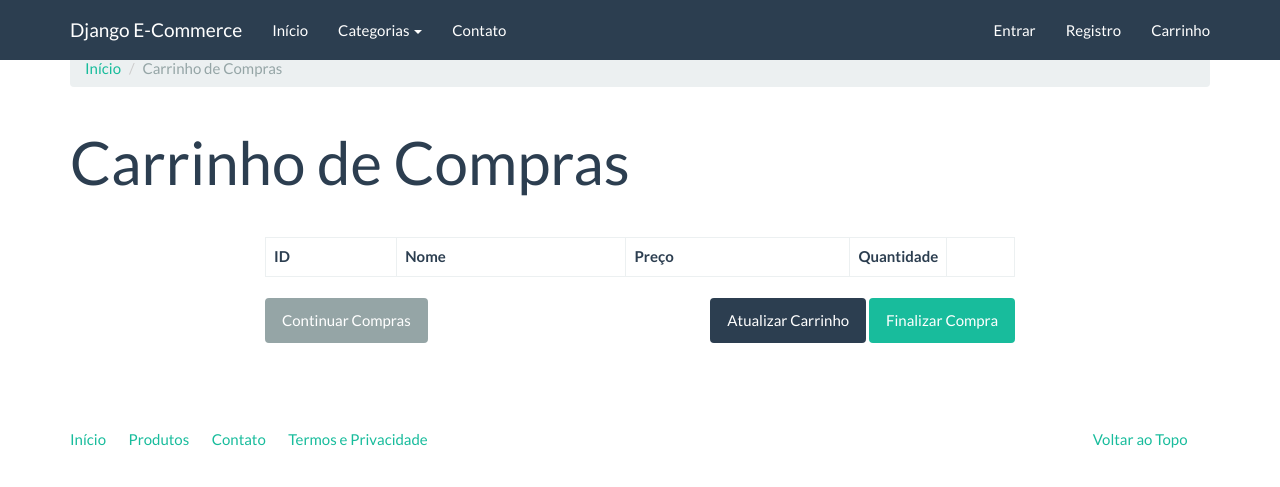
After one commit to gabsbelini/djangoecommerce, a Django app: a page that uses djangoecommerce/core/templates/base.html in a window 1280 px wide. The commit adds this page. Shown: the top 487 px of the page. Run offline with Django 4.2, Linux system fonts and the light colour scheme; data comes from the database, SQL or seed files in the repository; both versions use the stored data as it was after the commit; lists and menus that the app fills with data are empty; some libraries are stand-ins or nearby versions.

Commit message:
aula 59 done

```diff
--- /dev/null
+++ b/djangoecommerce/checkout/templates/checkout/cart.html
@@ -0,0 +1,68 @@
+{% extends 'base.html' %}
+{% load widget_tweaks %}
+
+{% block title %}Carrinho de Compras{% endblock %}
+
+
+{% block container %}
+<ol class="breadcrumb">
+  <li><a href="{% url 'index' %}">Início</a></li>
+  <li class="active">Carrinho de Compras</li>
+</ol>
+<div class="page-header">
+<h1>Carrinho de Compras</h1>
+</div>
+<div class="row">
+    <div class="col-md-8 col-md-offset-2">
+        <form class="" action="" method="post">
+          {% csrf_token %}
+          {{ formset.management_form }}
+            <table class="table table-bordered">
+                <thead>
+                    <th>
+                        ID
+                    </th>
+                    <th>
+                        Nome
+                    </th>
+      <th>
+                        Preço
+                    </th>
+                    <th style="width: 10%;">
+                        Quantidade
+                    </th>
+      <th>
+
+      </th>
+                </thead>
+                <tbody>
+                  {% for form in formset %}
+      <tr>
+                        <td>
+                            {{ form.instance.product.pk }}
+                        </td>
+                        <td>
+                          {{ form.instance.product }}
+                        </td>
+                        <td>
+                            R$ {{ form.instance.price|floatformat:"2" }}
+                        </td>
+                        <td>
+                                  {% render_field form.quantity class='form-control' %}
+                        </td>
+        <td class="text-center">
+          <button value="on" type="button" name="{{ form.DELETE.html_name }}" class=btn btn-danger btn-sm>remover</button>
+
+        </td>
+                    </tr>            {% endfor %}
+                </tbody>
+            </table>
+            <p class="text-right">
+    <a href="{% url 'catalog:product_list' %}" class="pull-left btn btn-default">Continuar Compras</a>
+    <button type="submit" class="btn btn-primary" name="button">Atualizar Carrinho</button></li>
+    <a href="#" class="btn btn-success">Finalizar Compra</a>
+            </p>
+        </form>
+    </div>
+</div>
+{% endblock %}
--- a/djangoecommerce/checkout/urls.py
+++ b/djangoecommerce/checkout/urls.py
@@ -6,5 +6,6 @@ urlpatterns = [
     url(
         r'^carrinho/adicionar/(?P<slug>[\w_-]+)/$', views.create_cartitem,
         name='create_cartitem'
-        )
+        ),
+    url(r'^carrinho/$', views.cart_item, name='cart_item')
 ]
--- a/djangoecommerce/checkout/views.py
+++ b/djangoecommerce/checkout/views.py
@@ -1,6 +1,8 @@
 from django.shortcuts import get_object_or_404
-from django.views.generic import RedirectView
+from django.views.generic import RedirectView, TemplateView
+from django.forms import modelformset_factory
 from django.contrib import messages
+from django.core.urlresolvers import reverse_lazy
 
 from catalog.models import Product
 
@@ -22,7 +24,28 @@ class CreateCartItemView(RedirectView):
             messages.success(self.request, 'Produto adicionado com sucesso')
         else:
             messages.success(self.request, 'Produto atualizado com sucesso')
-        return product.get_absolute_url()
+        return reverse_lazy('checkout:cart_item')
+
+
+class CartItemView(TemplateView):
+
+    template_name = 'checkout/cart.html'
+
+    def get_context_data(self, **kwargs):
+        context = super(CartItemView, self).get_context_data(**kwargs)
+        CartItemFormSet = modelformset_factory(CartItem, fields=('quantity',),
+                                               can_delete=True, extra=0)
+        session_key = self.request.session.session_key
+        if session_key:
+            context['formset'] = CartItemFormSet(
+                queryset=CartItem.objects.filter(cart_key=session_key)
+            )
+        else:
+            context['formset'] = CartItemFormSet(
+                queryset=CartItem.objects.none()
+            )
+        return context
 
 
 create_cartitem = CreateCartItemView.as_view()
+cart_item = CartItemView.as_view()
--- a/djangoecommerce/core/templates/base.html
+++ b/djangoecommerce/core/templates/base.html
@@ -44,6 +44,7 @@
 						  <li><a href="{% url 'login' %}">Entrar</a></li>
 							<li><a href="{% url 'accounts:register' %}">Registro</a></li>
 						{% endif %}
+						<li><a href="{% url 'checkout:cart_item' %}">Carrinho</a></li>
           </ul>
         </div>
       </div>
```
Also changed, not shown: djangoecommerce/db.sqlite3.
